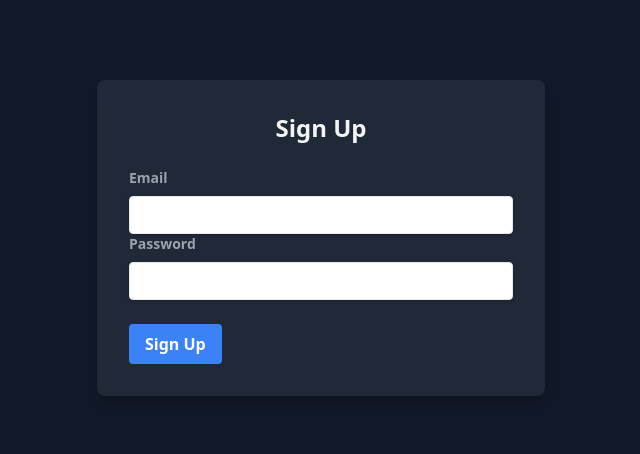
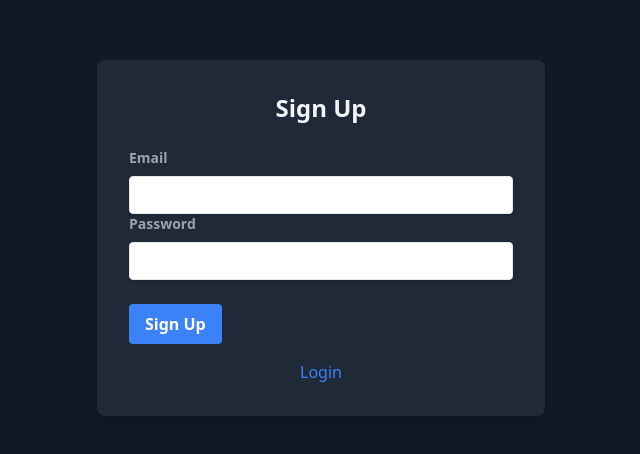
Before and after one commit to Ahmed-M25/Fincentive, a Vue app in the folder Frontend/: page /signup in a window 1280 px wide. Shown: the part 162-616 px from the top of the page, without its empty margins (319-959 px from the left). Built offline with nearby package versions, Linux system fonts and the light colour scheme; what chartjs-plugin-zoom would draw is missing.

Commit message:
small UI changes

```diff
--- a/Frontend/src/Pages/Login.vue
+++ b/Frontend/src/Pages/Login.vue
@@ -10,6 +10,9 @@
           :message="errorMessage"
           @close="errorMessage = null"
         />
+        <div class="flex justify-center mt-4">
+          <router-link to="/signup" class="text-blue-500 hover:underline">Sign Up</router-link>
+        </div>
       </div>
     </div>
   </div>
--- a/Frontend/src/Pages/Signup.vue
+++ b/Frontend/src/Pages/Signup.vue
@@ -11,6 +11,9 @@
           :onSubmit="handleSignup"
         />
         <LoadingSpinner v-else></LoadingSpinner>
+        <div class="flex justify-center mt-4">
+          <router-link to="/login" class="text-blue-500 hover:underline">Login</router-link>
+        </div>
       </div>
     </div>
   </div>
```
